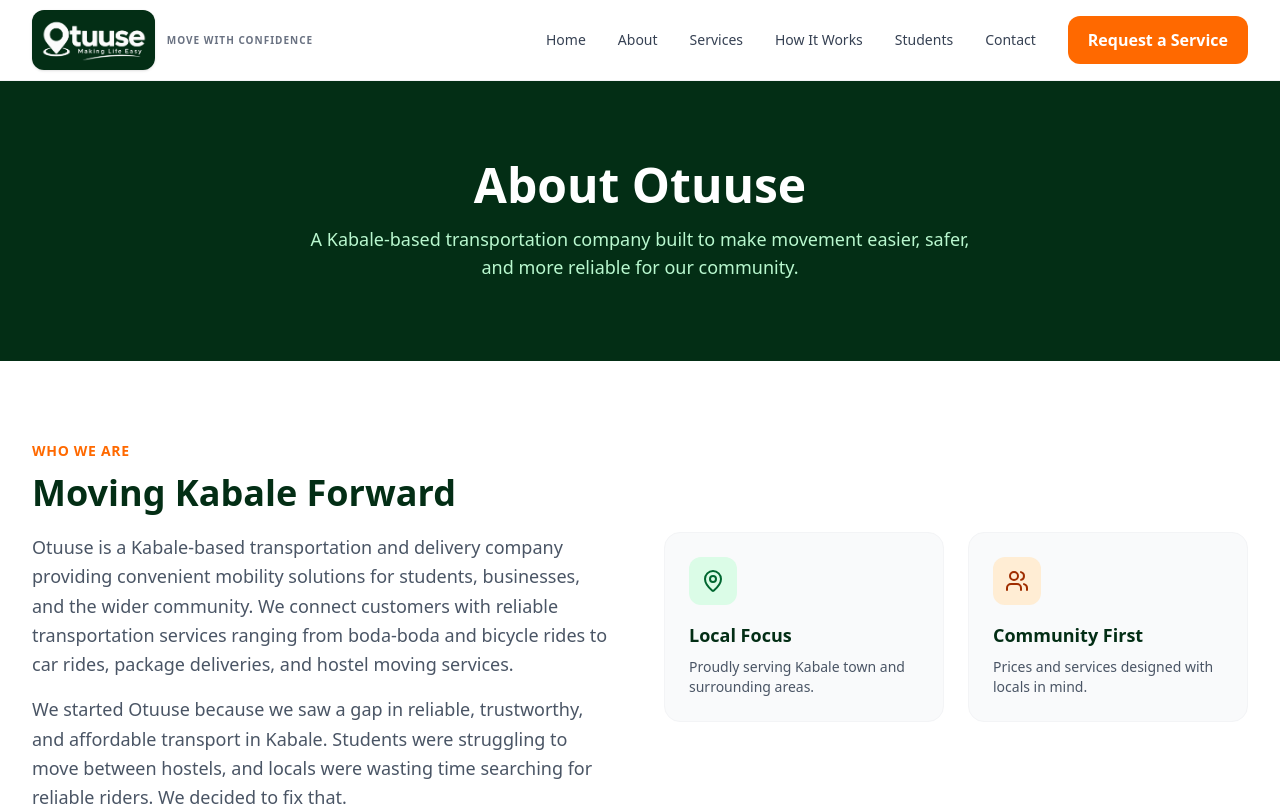
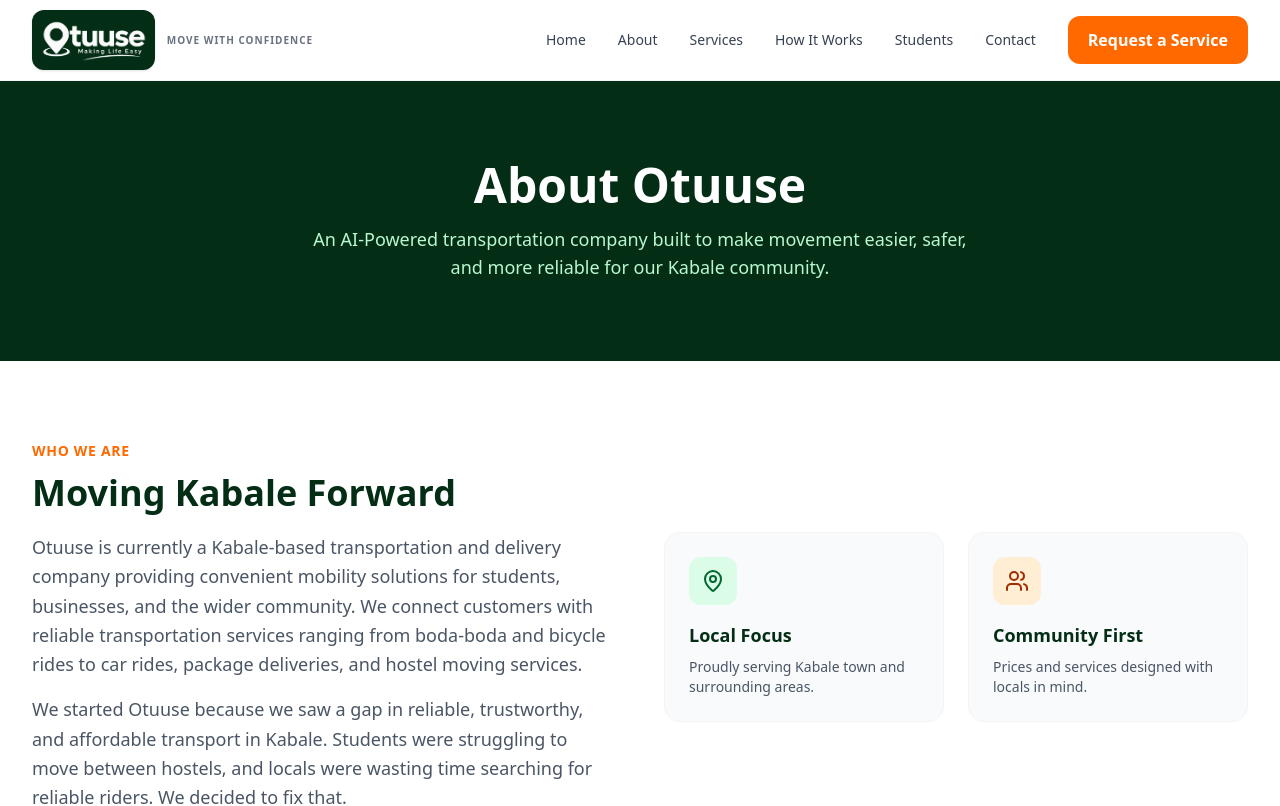
Before and after one commit to ahumuzaJohnbaptist5/otuuse, a React (Vite) app: page /about in a window 1280 px wide. Shown: the top 806 px of the page. Built offline with nearby package versions, Linux system fonts and the light colour scheme.

Commit message:
Revise About section to emphasize AI capabilities
Updated company description to highlight AI-powered services.

```diff
--- a/src/pages/About.jsx
+++ b/src/pages/About.jsx
@@ -13,7 +13,7 @@
           <div className="max-w-7xl mx-auto px-6 lg:px-8 text-center">
             <h1 className="text-4xl lg:text-5xl font-extrabold">About Otuuse</h1>
             <p className="mt-4 text-lg text-green-200 max-w-2xl mx-auto">
-              A Kabale-based transportation company built to make movement easier, safer, and more reliable for our community.
+              An AI-Powered transportation company built to make movement easier, safer, and more reliable for our Kabale community.
             </p>
           </div>
         </section>
@@ -25,7 +25,7 @@
               <p className="text-orange-500 font-bold uppercase tracking-wider text-sm">Who We Are</p>
               <h2 className="mt-3 text-4xl font-bold text-green-950">Moving Kabale Forward</h2>
              <p className="mt-5 text-gray-600 text-lg leading-relaxed">
-                Otuuse is a Kabale-based transportation and delivery company providing convenient mobility solutions for students, businesses, and the wider community. We connect customers with reliable transportation services ranging from boda-boda and bicycle rides to car rides, package deliveries, and hostel moving services.
+                Otuuse is currently a Kabale-based transportation and delivery company providing convenient mobility solutions for students, businesses, and the wider community. We connect customers with reliable transportation services ranging from boda-boda and bicycle rides to car rides, package deliveries, and hostel moving services.
               </p>
               <p className="mt-4 text-gray-600 text-lg leading-relaxed">
                 We started Otuuse because we saw a gap in reliable, trustworthy, and affordable transport in Kabale. Students were struggling to move between hostels, and locals were wasting time searching for reliable riders. We decided to fix that.
```
